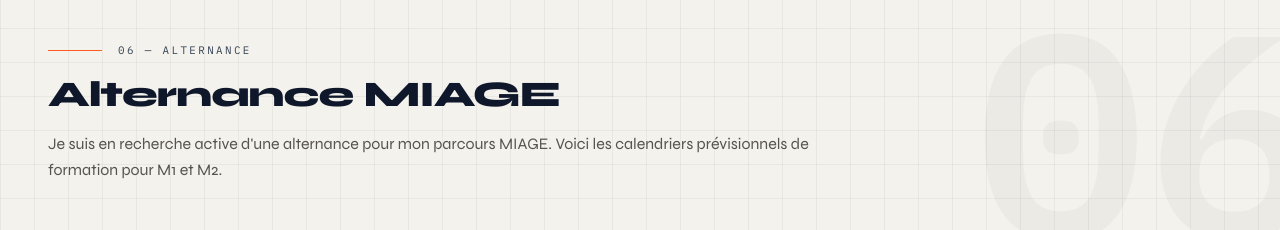
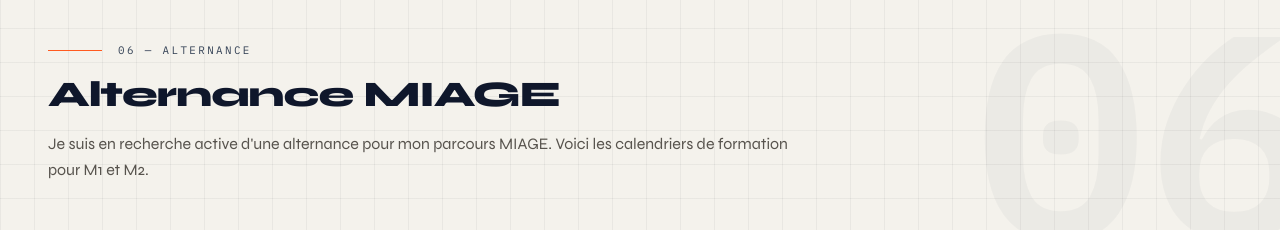
Before and after one commit to JeanMarcJorite/portfolioJm, a Vue app: page /#/ in a window 1280 px wide. Shown: the part 4120-4350 px from the top of the page. Built offline with nearby package versions, Linux system fonts and the light colour scheme.

Commit message:
changement data

```diff
--- a/src/data.js
+++ b/src/data.js
@@ -328,7 +328,7 @@ export const interests = [
 export const alternanceSection = {
   title: "Alternance MIAGE",
   description:
-    "Je suis en recherche active d'une alternance pour mon parcours MIAGE. Voici les calendriers prévisionnels de formation pour M1 et M2.",
+    "Je suis en recherche active d'une alternance pour mon parcours MIAGE. Voici les calendriers de formation pour M1 et M2.",
   calendars: [
     {
       title: "Calendrier alternance M1 (2025/2026)",
```
